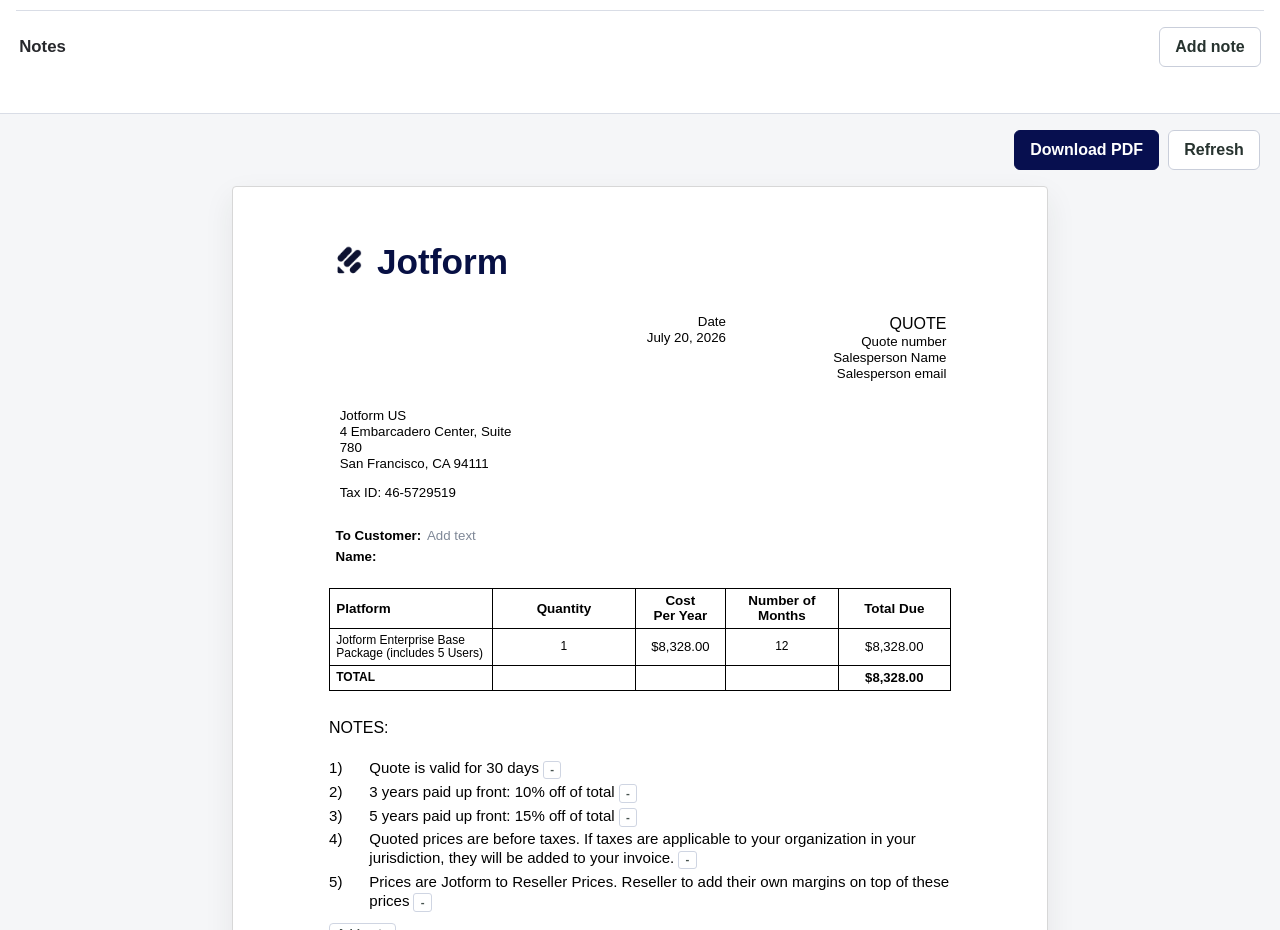
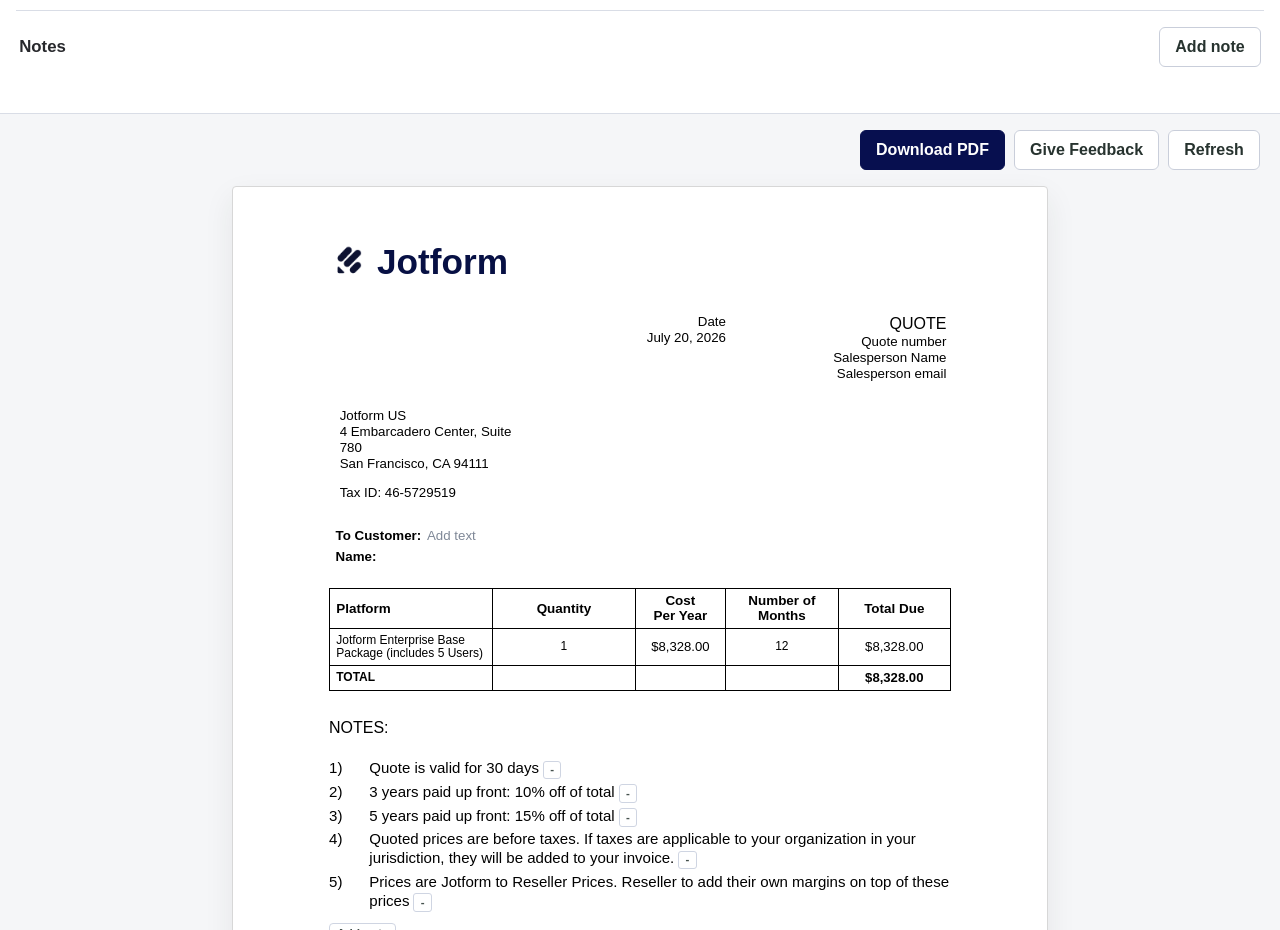
Before and after one commit to iremtasdemr/jotform-bdm-quote-generator, a Next.js app: page / in a window 1280 px wide. Shown: the part 1020-1950 px from the top of the page. Built offline with nearby package versions, Linux system fonts and the light colour scheme.

Commit message:
adding feedback button fixv1

```diff
--- a/app/globals.css
+++ b/app/globals.css
@@ -308,6 +308,10 @@
   background: #f8f9fc;
 }
 
+.feedback-button {
+  text-decoration: none;
+}
+
 .icon-button {
   width: 2.25rem;
   height: 2.25rem;
--- a/app/quote-generator.tsx
+++ b/app/quote-generator.tsx
@@ -1936,6 +1936,14 @@
           <button className="primary-button" onClick={printProposal}>
             Download PDF
           </button>
+          <a
+            className="secondary-button feedback-button"
+            href="https://form.jotform.com/262111315426041"
+            target="_blank"
+            rel="noreferrer"
+          >
+            Give Feedback
+          </a>
           <button className="secondary-button" onClick={refreshProposal}>
             Refresh
           </button>
```
